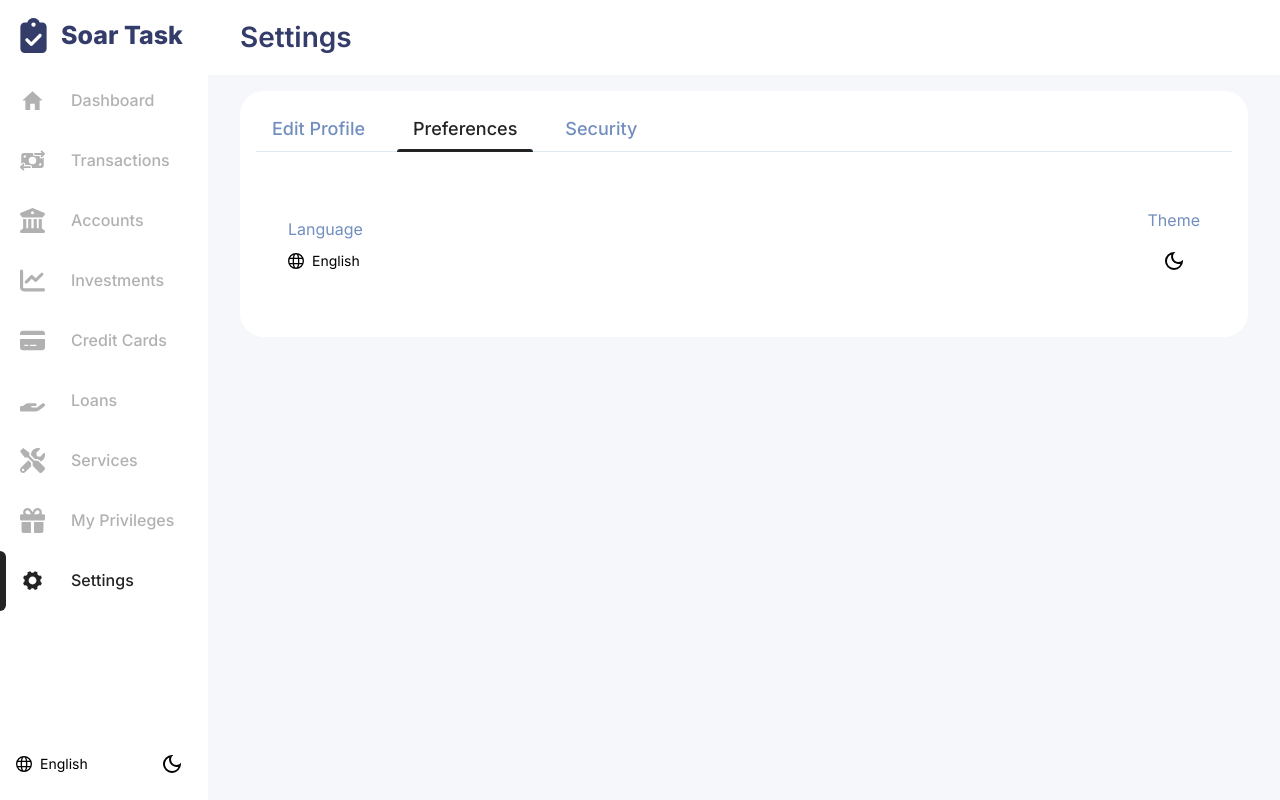
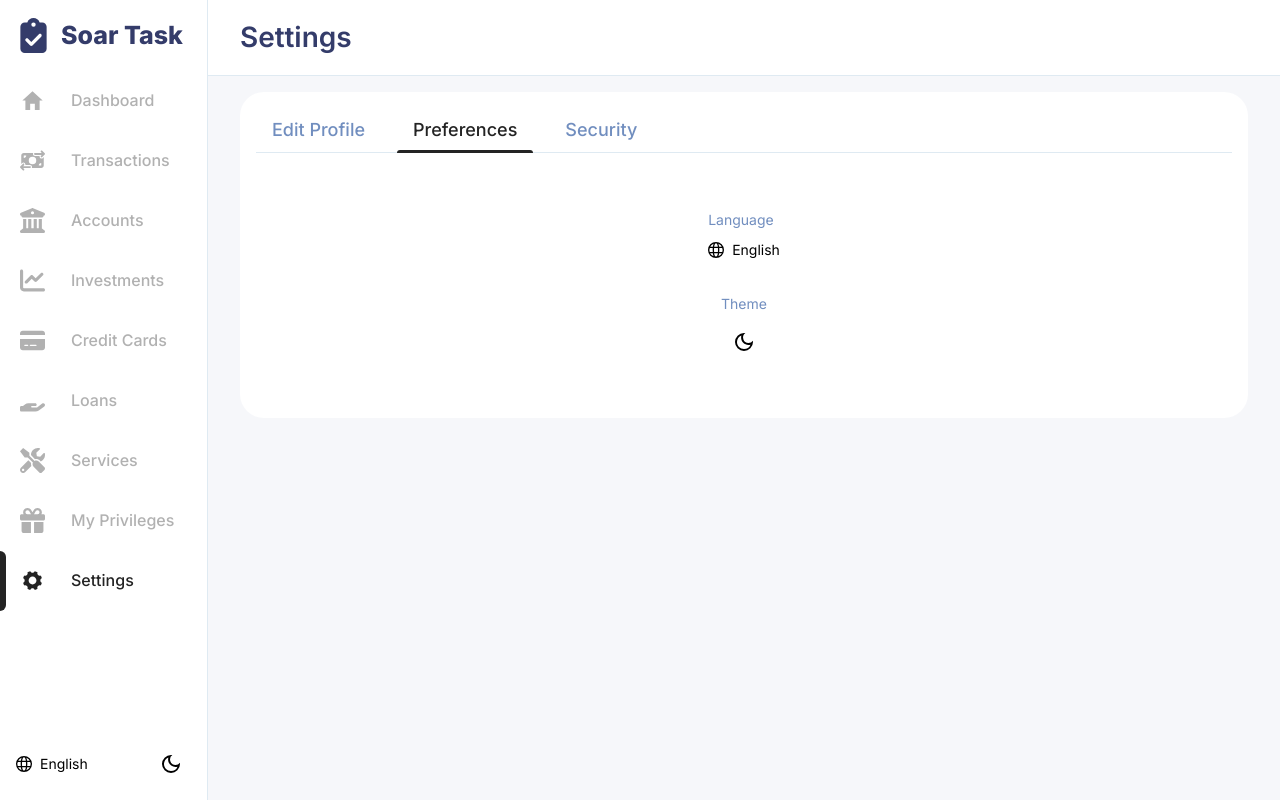
Before and after one commit to mubashir-irfan/soar_assessment_poc, a React (Create React App) app: page /settings in a window 1280 px wide. Both pictures are taken after a click on the tab "Preferences". Built offline with nearby package versions, Linux system fonts and the light colour scheme.

Commit message:
layout fixes
Signed-off-by: Muhammad Mubashir Irfan <mubashir.irfan37@gmail.com>

```diff
--- a/src/Settings/EditProfile.tsx
+++ b/src/Settings/EditProfile.tsx
@@ -53,7 +53,7 @@ function EditProfile() {
 
   return (
     <form onSubmit={handleSubmit(onValidSubmit)} className="w-full">
-      <div className="md:grid md:grid-cols-[20%_80%] items-start">
+      <div className="md:grid lg:grid-cols-[20%_80%] items-start">
         <div className="flex flex-col items-center mb-4 md:mb-0">
           <div className="relative">
             <img src={stagedProfile.avatarURL || 'https://via.placeholder.com/100'} alt="Profile" className="rounded-full w-24 h-24 object-cover" />
--- a/src/Settings/Preferences.tsx
+++ b/src/Settings/Preferences.tsx
@@ -6,13 +6,13 @@ function Preferences() {
   const { t } = useTranslation();
 
   return (
-    <div className='flex flex-col items-center md:flex-row gap-4 p-4 md:justify-between'>
+    <div className='flex flex-col items-center gap-4 p-4 mx-auto'>
       <div className='flex flex-col gap-2 border-b py-2'>
-        <p className='text-text-secondary'>{t('settings.preferences.language')}</p>
+        <p className='text-text-secondary text-sm'>{t('settings.preferences.language')}</p>
         <LanguageSwitcher />
       </div>
       <div className='flex flex-col gap-2 py-2'>
-        <p className='text-text-secondary'>{t('settings.preferences.theme')}</p>
+        <p className='text-text-secondary text-sm'>{t('settings.preferences.theme')}</p>
         <ThemeSwitcher />
       </div>
     </div>
--- a/src/components/Layout.tsx
+++ b/src/components/Layout.tsx
@@ -36,7 +36,7 @@ function Layout({ children }: { children: React.ReactNode }) {
           isMenuOpen ? 'translate-x-0' : '-translate-x-full'
         } lg:hidden`}
       >
-        <div className="flex justify-end p-4">
+        <div className="flex justify-end p-4 md:shadow-none shadow-2xl">
           <AiOutlineClose size={24} className="text-soar cursor-pointer" onClick={() => setIsMenuOpen(false)} />
         </div>
         <Navbar />
@@ -49,7 +49,7 @@ function Layout({ children }: { children: React.ReactNode }) {
 
       {/* Main Content */}
       <div className="flex-grow flex flex-col bg-background-white max-h-[100vh] w-full">
-        <header className="p-4 flex items-center justify-between lg:justify-start lg:border-b lg:border-border-light dark:border-border-dark lg:border-b-0">
+        <header className="p-4 flex items-center justify-between lg:justify-start lg:border-b lg:border-border-light dark:border-border-dark border-solid">
           <div className="lg:hidden">
             <AiOutlineMenu size={24} className="text-soar cursor-pointer" onClick={() => setIsMenuOpen(true)} />
           </div>
--- a/src/components/Navbar.tsx
+++ b/src/components/Navbar.tsx
@@ -85,7 +85,7 @@ function Navbar() {
   return (
     <nav
       aria-label="Main Navigation"
-      className="flex flex-col h-screen border-e border-border-light dark:border-border-dark bg-background-white"
+      className="flex flex-col h-screen border-e border-border-light border-solid dark:border-border-dark bg-background-white md:shadow-none shadow-2xl"
     >
       <div className="flex items-center p-4">
         <FaClipboardCheck size={35} className="text-soar" aria-hidden="true" />
@@ -93,12 +93,16 @@ function Navbar() {
       </div>
       <ul className="flex flex-col mb-auto">
         {navItems.map((item) => (
-          <li key={item.path} className="relative h-[3.75rem] flex items-center hover:bg-gray-100 dark:hover:bg-gray-800">
+          <li
+            key={item.path}
+            className="relative h-[3.75rem] flex items-center hover:bg-gray-100 dark:hover:bg-gray-800"
+          >
             <Link
               to={item.path}
               aria-label={item.ariaLabel}
-              className={`w-full h-full flex items-center gap-[1.625rem] font-[500] ${isActive(item.path) ? 'text-active' : 'text-inactive'
-                } focus:outline-none focus-visible:ring-2 focus-visible:ring-soar focus-visible:ring-offset-1 focus-visible:ring-offset-background-white relative`}
+              className={`w-full h-full flex items-center gap-[1.625rem] font-[500] ${
+                isActive(item.path) ? 'text-active' : 'text-inactive'
+              } focus:outline-none focus-visible:ring-2 focus-visible:ring-soar focus-visible:ring-offset-1 focus-visible:ring-offset-background-white relative`}
             >
               <div className="flex items-center gap-[1.625rem] ps-5">
                 {item.icon}
@@ -106,20 +110,18 @@ function Navbar() {
               </div>
 
               {isActive(item.path) && (
-                <div
-                  className="absolute start-0 w-[6px] rounded-e-[10px] h-[3.75rem] bg-active"
-                />
+                <div className="absolute start-0 w-[6px] rounded-e-[10px] h-[3.75rem] bg-active" />
               )}
             </Link>
           </li>
         ))}
       </ul>
-      <div className='md:mt-auto mb-[4rem] md:mb-0'>
-        <div className='flex md:flex-row md:justify-between items-center gap-4 p-4 '>
-          <div className='flex flex-col gap-2'>
+      <div className="md:mt-auto mb-[4rem] md:mb-0">
+        <div className="flex md:flex-row md:justify-between items-center gap-4 p-4 ">
+          <div className="flex flex-col gap-2">
             <LanguageSwitcher />
           </div>
-          <div className='flex flex-col gap-2'>
+          <div className="flex flex-col gap-2">
             <ThemeSwitcher />
           </div>
         </div>
```
